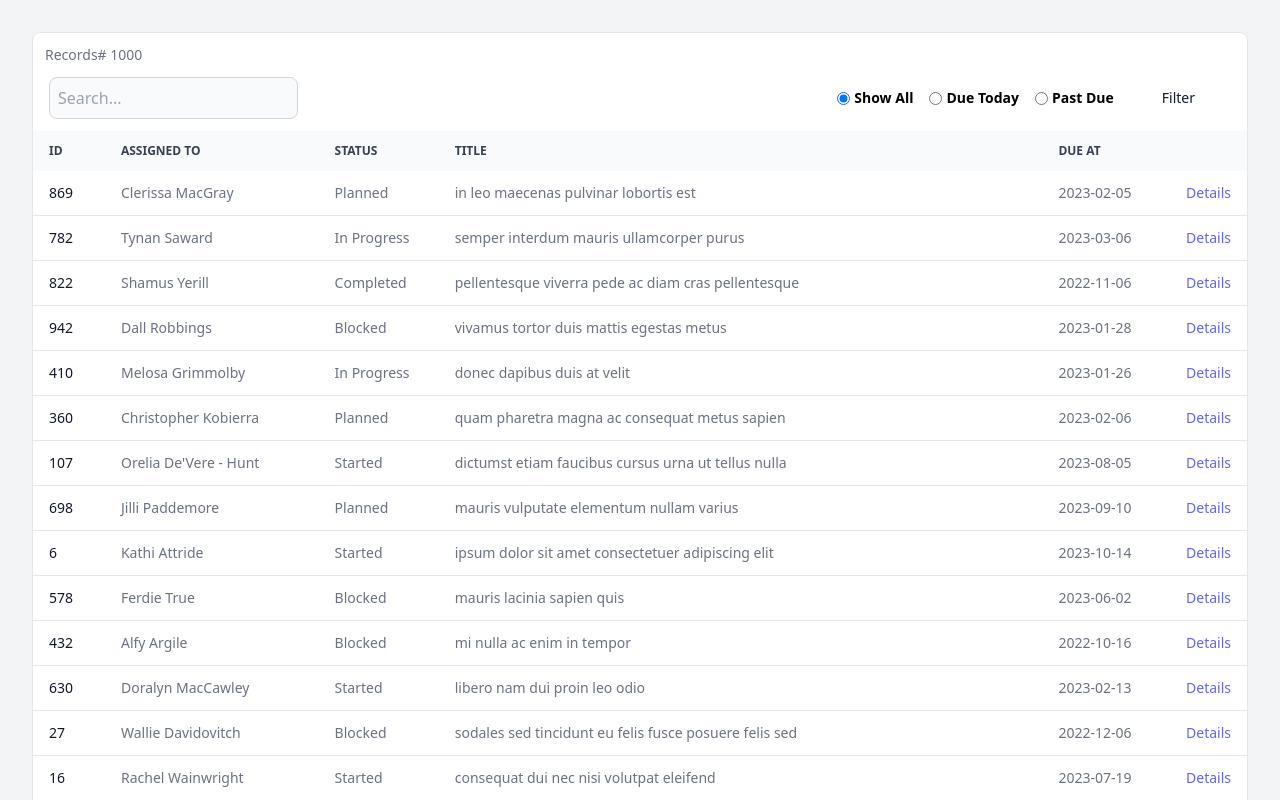
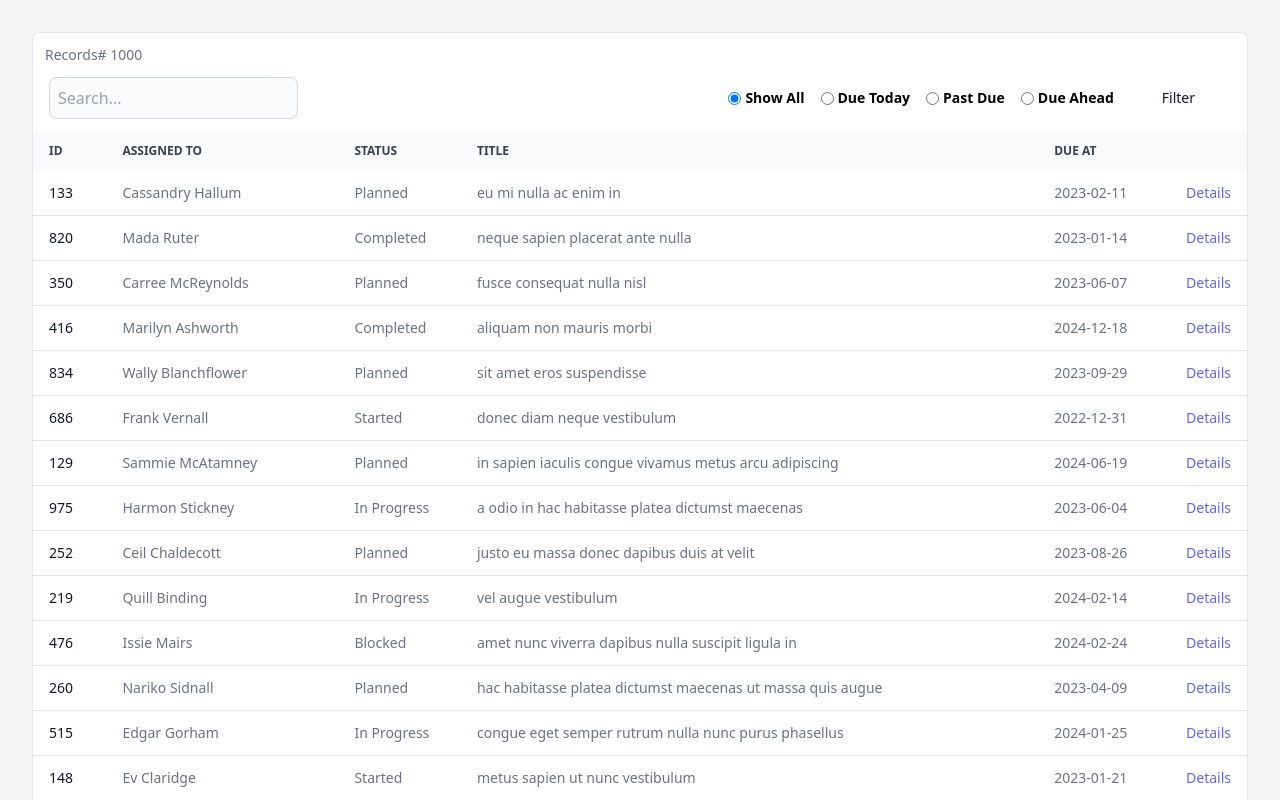
Before and after one commit to anykate/vue3-datatable, a Vue app: page / in a window 1280 px wide. Shown: the top 800 px of the page. Built offline with nearby package versions, Linux system fonts and the light colour scheme; data requests are answered from the project's data file.

Commit message:
Adding Due Ahead radio button filter and uploaded fresh json data

```diff
--- a/src/components/DataTable.vue
+++ b/src/components/DataTable.vue
@@ -27,6 +27,11 @@ const filteredItems = computed(() => {
         case 'past':
             // show items past due
             items = items.filter((item) => new Date(item.due_at) < new Date())
+            break
+
+        case 'future':
+            // show items due after today
+            items = items.filter((item) => new Date(item.due_at) > new Date())
             break
 
         default:
--- a/src/components/FilterRadios.vue
+++ b/src/components/FilterRadios.vue
@@ -48,6 +48,19 @@ const filter = (e) => {
         />
         <span class="ml-1 whitespace-nowrap">Past Due</span>
     </label>
+    <label
+        for="future"
+        class="mr-4 flex flex-nowrap items-center"
+    >
+        <input
+            id="future"
+            type="radio"
+            name="show"
+            value="future"
+            @change="filter"
+        />
+        <span class="ml-1 whitespace-nowrap">Due Ahead</span>
+    </label>
 </template>
 
 <style scoped></style>
```
Also changed, not shown: public/db.json.
